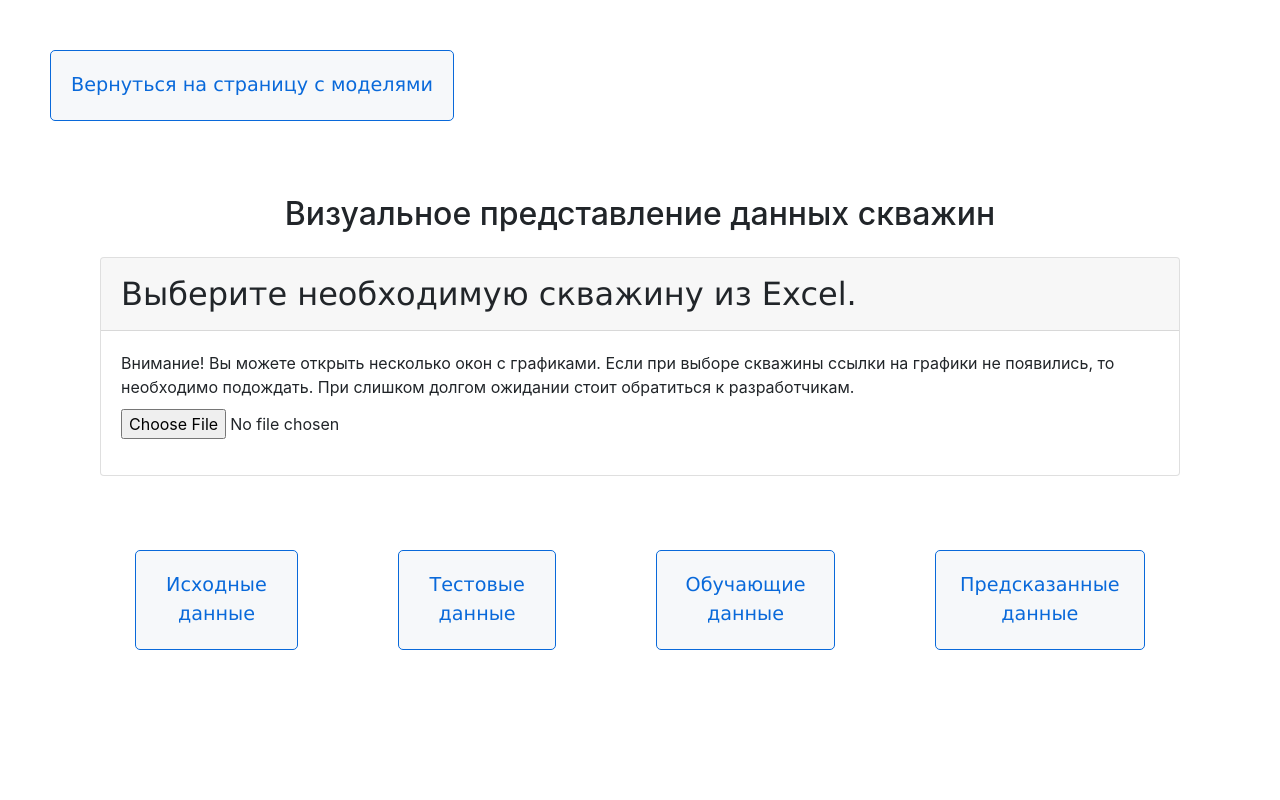
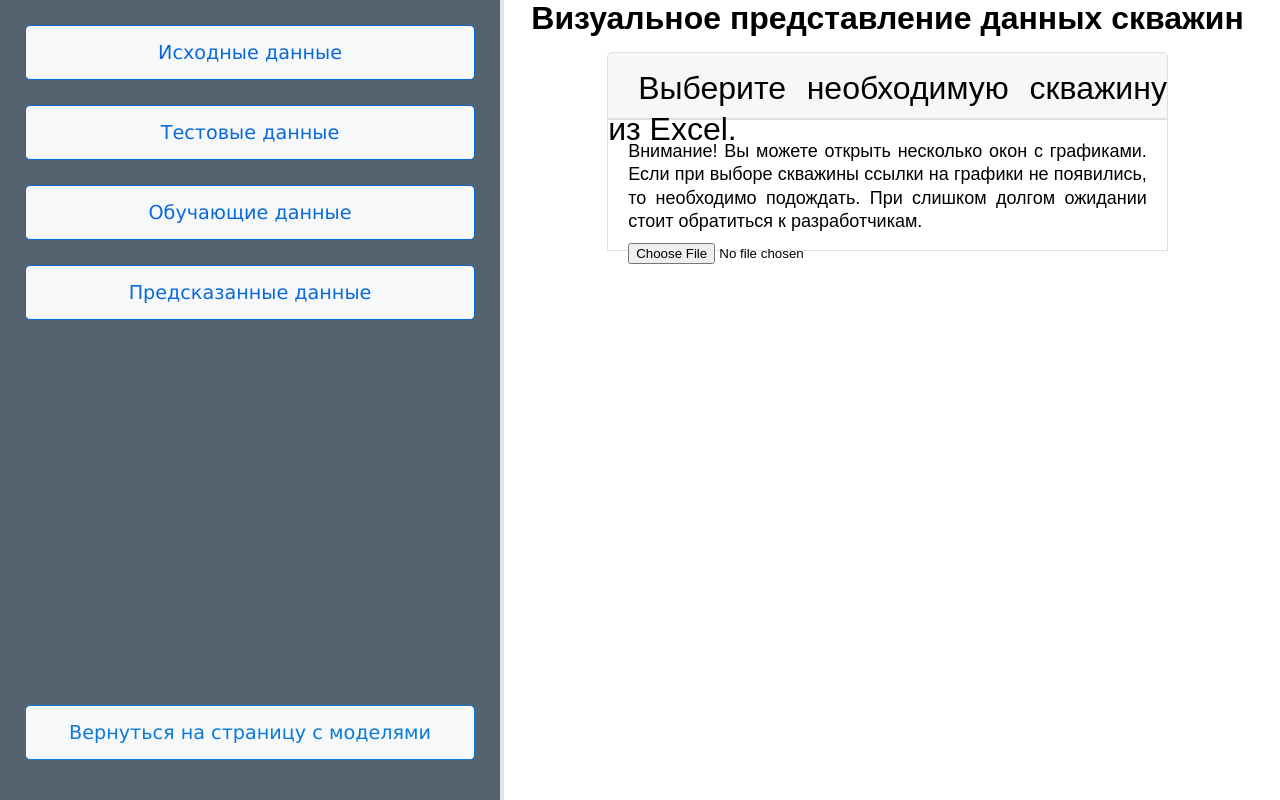
Before and after one commit to 21se/GPO_2022_TimeSeriesForecast, a Flask app: page /data in a window 1280 px wide. Run offline with Flask 2, Linux system fonts and the light colour scheme; some libraries are stand-ins or nearby versions.

Commit message:
redesign by Vladanus

```diff
--- a/static/java_script_excel_to_array.js
+++ b/static/java_script_excel_to_array.js
@@ -16,14 +16,13 @@ excel_file.addEventListener('change', (event) => {
                     texts[i].
             }*/
 
-		document.getElementById('first_column').style.display = 'none';
-		document.getElementById('second_column').style.display = 'none';
-		document.getElementById('third_column').style.display = 'none';
-		document.getElementById('fourth_column').style.display = 'none';
+    document.getElementById('footer').style.visibility = 'hidden';
+
     var reader = new FileReader();
 
     reader.readAsArrayBuffer(event.target.files[0]);
-    reader.onload = function(event){
+
+    reader.onload = function(event) {
         var data = new Uint8Array(reader.result);
         var work_book = XLSX.read(data, {type:'array'});
         var sheet_name = work_book.SheetNames;
@@ -35,6 +34,7 @@ excel_file.addEventListener('change', (event) => {
             var PosleData = new Array(sheet_data.length);
             var TempData = new Array(sheet_data.length);
             var RasxData = new Array(sheet_data.length);
+
             for(var row = 3; row < sheet_data.length; row++)
             {
 								//NewData[row-3] = new Array(1);
@@ -107,10 +107,7 @@ excel_file.addEventListener('change', (event) => {
         {
                 texts[i].style.display = '';
         }*/
-				document.getElementById('first_column').style.display = '';
-				document.getElementById('second_column').style.display = '';
-				document.getElementById('third_column').style.display = '';
-				document.getElementById('fourth_column').style.display = '';
+        document.getElementById('footer').style.visibility = 'visible';
     }
 
 });
--- a/static/style.css
+++ b/static/style.css
@@ -1,25 +1,15 @@
-.tooltip {
-    position: relative;
-    display: inline-block;
-    border-bottom: 1px dotted black;
+* {
+  padding: 0;
+  margin: 0;
+  font-family: sans-serif;
 }
 
-.tooltip .tooltiptext {
-    visibility: hidden;
-    width: 120px;
-    background-color: black;
-    color: #fff;
-    text-align: center;
-    border-radius: 6px;
-    padding: 5px 0;
-
-    /* Position the tooltip */
-    position: absolute;
-    z-index: 1;
-}
-
-.tooltip:hover .tooltiptext {
-    visibility: visible;
+#sidebar {
+  position: fixed;
+  width: 500px;
+  height: 100%;
+  background: #57626F;
+  border-right: 4px solid #E0E5EA;
 }
 
 .button {
@@ -29,8 +19,10 @@
     font-size: 120%;
     border: 1px solid;
     border-radius: 5px;
-    padding: 20px;
-    margin: 50px;
+    padding: 15px 10px;
+    margin-left: 5%;
+    margin-top: 5%;
+    width: 90%;
 }
 
 .button:hover {
@@ -40,28 +32,95 @@
     font-size: 120%;
     border: 1px solid;
     border-radius: 5px;
-    padding: 20px;
-    margin: 50px;
+    padding: 15px 10px;
+    margin-left: 5%;
+    width: 90%;
+    cursor: pointer;
 }
 
-/*.button_old {
-  background-color: #3700ff;
-  border: none;
-  color: white;
-  padding: 15px 15px;
-  text-align: center;
-  text-decoration: none;
-  display: inline-block;
-  font-size: 20px;
-  font-family: Verdana;
-  margin: 20px;
-  cursor: pointer;
-}*/
-
-#OpenGraphsBTM {
-    /*background-color: #00ff6a;*/
+#back-button {
+    bottom: 5%;
+    position: absolute;
+    color: #0979DA;
 }
 
-#OpenModelsPageBTM {
-    /*background-color: #2e0202;*/
+#main {
+    margin-left: 515px;
+    margin-right: 20px;
 }
+
+#main h1 {
+    text-align: center;
+}
+
+#main p {
+    font-size: 18px;
+    text-align: justify;
+    text-indent: 30px;
+    line-height: 1.3;
+}
+
+#main ul li {
+    font-size: 18px;
+    text-align: justify;
+    text-indent: 5px;
+    margin-left: 25px;
+    line-height: 1.3;
+    list-style-type: circle;
+}
+
+#main ul li::marker {
+  color: blue;
+}
+
+.header {
+    background: #f7f7f7;
+    border: solid #dfdfdf 1px;
+    height: 65px;
+    width: 75%;
+    margin-left: auto;
+    margin-right: auto;
+    margin-top: 2%;
+    border-top-left-radius: 5px;
+    border-top-right-radius: 5px;
+    vertical-align: middle;
+}
+
+#footer {
+    margin-top: 0px;
+    border-top-left-radius: 0px;
+    border-top-right-radius: 0px;
+    border-bottom-left-radius: 5px;
+    border-bottom-right-radius: 5px;
+    height: 75px;
+    visibility: hidden;
+}
+
+
+
+#container {
+
+}
+
+#customers {
+  font-family: Arial, Helvetica, sans-serif;
+  border-collapse: collapse;
+  width: 100%;
+}
+
+#customers td, #customers th {
+  border: 1px solid #ddd;
+  padding: 8px;
+}
+
+#customers tr:nth-child(even){background-color: #f2f2f2;}
+
+#customers tr:hover {background-color: #ddd;}
+
+#customers th {
+  padding-top: 12px;
+  padding-bottom: 12px;
+  text-align: center;
+  background-color: #57626F;
+  color: white;
+}
--- a/templates/Kust_Choice.html
+++ b/templates/Kust_Choice.html
@@ -5,52 +5,12 @@
     <title>Визуализация данных в виде графиков</title>
     <link rel="stylesheet" href="../static/style.css" type="text/css"/>
     <meta name="viewport" content="width=device-width, initial-scale=1"/>
-    <link rel="stylesheet" href="../static/style.css" type="text/css"/>
-    <link rel="stylesheet" href="https://maxcdn.bootstrapcdn.com/bootstrap/4.0.0/css/bootstrap.min.css"
-          integrity="sha384-Gn5384xqQ1aoWXA+058RXPxPg6fy4IWvTNh0E263XmFcJlSAwiGgFAW/dAiS6JXm" crossorigin="anonymous">
+<!--    <link rel="stylesheet" href="https://maxcdn.bootstrapcdn.com/bootstrap/4.0.0/css/bootstrap.min.css"-->
+<!--          integrity="sha384-Gn5384xqQ1aoWXA+058RXPxPg6fy4IWvTNh0E263XmFcJlSAwiGgFAW/dAiS6JXm" crossorigin="anonymous">-->
     <script type="text/javascript" src="https://unpkg.com/xlsx@0.15.1/dist/xlsx.full.min.js"></script>
 </head>
 <body>
-<div>
-    <form action={{ url_for('about') }}>
-        <button class="button">Вернуться на страницу с моделями</button>
-    </form>
-</div>
-<div class="container" style="margin-bottom: 30px">
-    <h2 class="text-center mt-4 mb-4">Визуальное представление данных скважин</h2>
-
-    <div class="container">
-        <div class="card">
-            <div class="card-header">
-                <b1 style="font-size: 200%; font-family: Verdana;">Выберите необходимую скважину из Excel.<br></b1>
-            </div>
-            <div class="card-body">
-                <a class="text-center mt-4 mb-4 ">Внимание! Вы можете открыть несколько окон с графиками. Если при
-                    выборе скважины ссылки на графики не появились, то необходимо подождать. При слишком долгом ожидании
-                    стоит обратиться к разработчикам.</a>
-                <br>
-                <input style="margin-top: 10px" type="file" id="excel_file"/>
-                <p><a id="first_column" style="display:none;" href="#nul"> Открыть график "Давление до УР" в новом
-                    окне</a></p>
-                <p><a id="second_column" style="display:none;" href="#nul"> Открыть график "Давление после УР" в новом
-                    окне</a></p>
-                <p><a id="third_column" style="display:none;" href="#nul"> Открыть график "Температура в ТП до УР" в
-                    новом окне</a></p>
-                <p><a id="fourth_column" style="display:none;" href="#nul"> Открыть график "Расход в ТП до УР" в новом
-                    окне</a></p>
-            </div>
-        </div>
-    </div>
-    <br>
-    {% with messages = get_flashed_messages() %}
-        {% if messages %}
-            {% for message in messages %}
-                <p style="color:black;font-size:24pt" align="center">{{ message }}</p>
-            {% endfor %}
-        {% endif %}
-    {% endwith %}
-    {% block body %}{% endblock %}
-    <div style="display: inline-flex">
+  <div id="sidebar">
     <form action={{ url_for('data') }}>
         <button class="button">Исходные данные</button>
         <input type="hidden" name="type" value="raw"/>
@@ -67,9 +27,51 @@
         <button class="button">Предсказанные данные</button>
         <input type="hidden" name="type" value="prediction"/>
     </form>
+    <form action={{ url_for('about') }}>
+      <button class="button" id="back-button">Вернуться на страницу с моделями</button>
+    </form>
+  </div>
+
+  <div id="main">
+    <h1>Визуальное представление данных скважин</h1>
+
+    <div class="header">
+        <div style="margin-top: 15px">
+            <p style="font-size: 32px; vertical-align: middle">Выберите необходимую скважину из Excel.</p>
         </div>
     </div>
+    <div class="header" style="background: #ffffff; margin-top: 0px; border-top-left-radius: 0px; border-top-right-radius: 0px; height: 130px">
+        <div style="margin-left: 20px; margin-top: 20px; margin-right: 20px">
+            <p style="text-indent: 0px;">Внимание! Вы можете открыть несколько окон с графиками. Если при
+                выборе скважины ссылки на графики не появились, то необходимо подождать. При слишком долгом ожидании
+                стоит обратиться к разработчикам.</p>
+            <input style="margin-top: 10px" type="file" id="excel_file"/>
+
+        </div>
+    </div>
+    <div class="header" id="footer" >
+        <div style="margin-left: 20px; margin-top: 20px; margin-right: 20px;">
+            <p style="text-indent: 0px; font-size: 18px; display:inline-block">Открыть график в новом окне: </p>
+            <a id="first_column" style="margin-left: 30px" href="#nul">Давление до УР</a>
+            <a id="second_column" style="margin-left: 30px" href="#nul">Давление после УР</a>
+            <a id="third_column" style="margin-left: 30px" href="#nul">Температура в ТП до УР</a>
+            <a id="fourth_column" style="margin-left: 30px" href="#nul">Расход в ТП до УР</a>
+        </div>
+    </div>
+    <br>
+  <div style="height: auto; margin-top: 35px; margin-bot: 5px; text-align: center">
+    {% with messages = get_flashed_messages() %}
+        {% if messages %}
+            {% for message in messages %}
+                <p style="color:black; font-size: 24pt; text-align: center" align="center">{{ message }}</p>
+            {% endfor %}
+        {% endif %}
+    {% endwith %}
+    {% block body %}{% endblock %}
+    <div style="display: inline-flex"> </div>
     <div id="excel_data" class="mt-5"></div>
+  </div>
+
 <script type="text/javascript" src="../static/java_script_excel_to_array.js"></script>
 </body>
 </html>
```
Also changed, not shown: templates/Data_about_model_window.html (+4 -22 lines), templates/LSTM.html (+13 -8 lines), templates/MLP.html (+12 -7 lines), templates/Main_window.html (+2 -11 lines), templates/TCN.html (+18 -17 lines), templates/data_choice.html (+9 -11 lines). Lines whose indentation alone changed are shown as unchanged.
